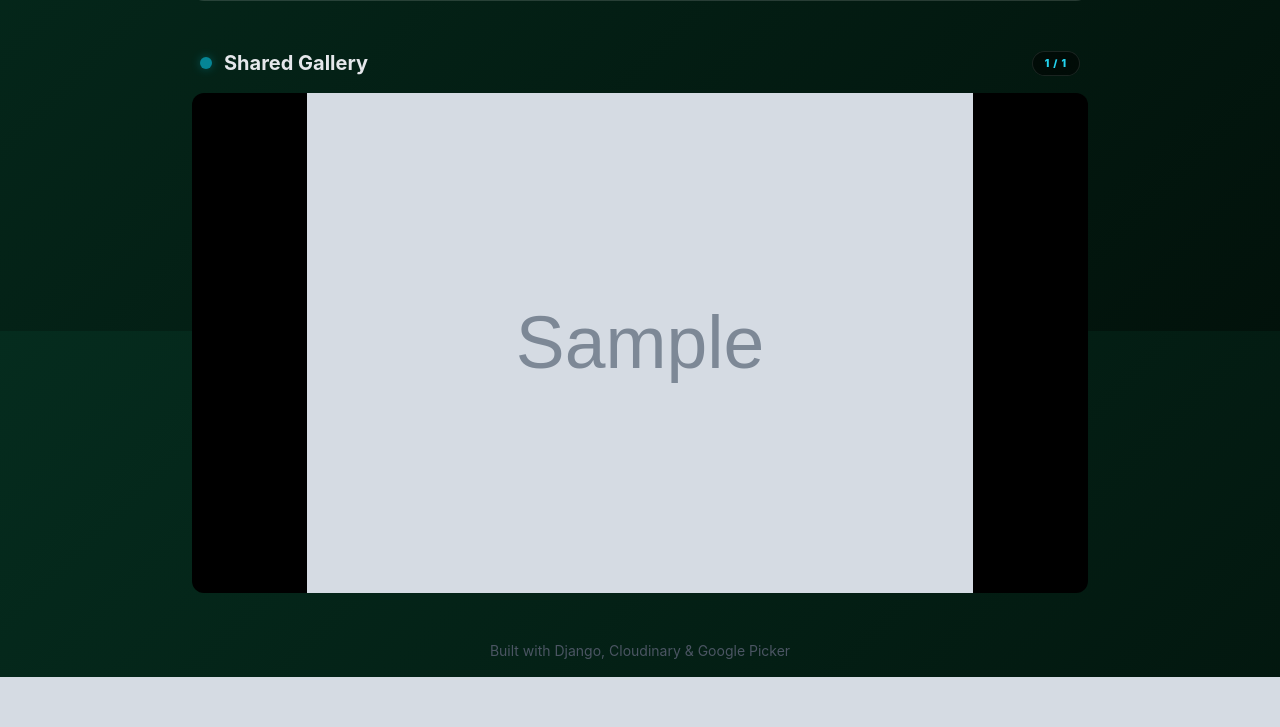
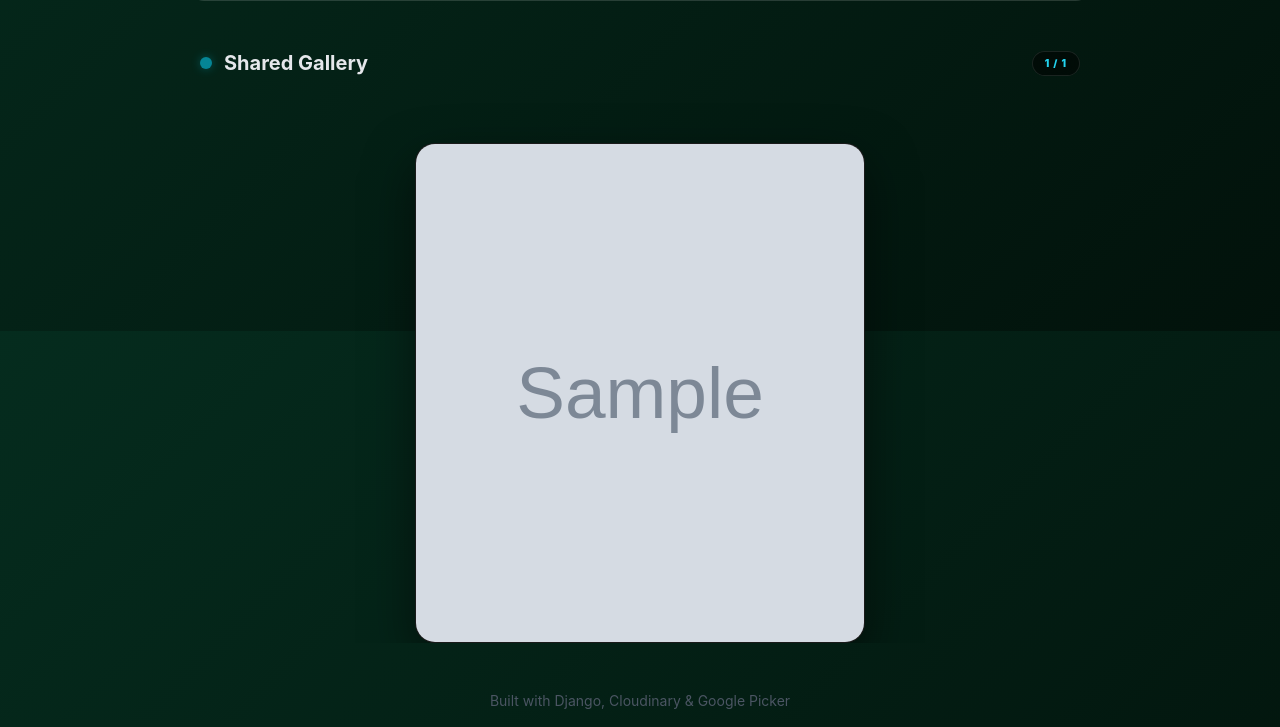
Before and after one commit to Thewackker7/The-Image-uploder, a Django app: page / in a window 1280 px wide. Shown: the part 469-1196 px from the top of the page. Before the commit the page ends 1146 px from the top, so only its background shows below. Run offline with Django 5.2, Linux system fonts and the light colour scheme; tables that the repository leaves empty hold one stand-in row (values such as "Sample post"); grey boxes marked "Sample" are stand-in pictures; some libraries are stand-ins or nearby versions.

Commit message:
Fix Swiper navigation and enhance gallery design

```diff
--- a/templates/base.html
+++ b/templates/base.html
@@ -10,7 +10,7 @@
     <!-- Swiper CSS -->
     <link rel="stylesheet" href="https://cdn.jsdelivr.net/npm/swiper@11/swiper-bundle.min.css" />
 
-    <style>
+    <style type="text/tailwindcss">
         body {
             background: linear-gradient(135deg, #052c1e 0%, #02120b 100%);
             background-attachment: fixed;
@@ -27,22 +27,39 @@
 
         .swiper {
             width: 100%;
-            height: 500px;
+            height: 550px;
+            padding: 50px 0;
         }
 
         .swiper-slide {
+            width: 300px;
+            height: 400px;
             display: flex;
             align-items: center;
             justify-content: center;
             background: #000;
-            border-radius: 12px;
+            border-radius: 20px;
             overflow: hidden;
+            border: 1px solid rgba(255, 255, 255, 0.1);
+            box-shadow: 0 20px 50px rgba(0,0,0,0.5);
+        }
+
+        @media (min-width: 768px) {
+            .swiper-slide {
+                width: 450px;
+                height: 500px;
+            }
         }
 
         .swiper-slide img {
             width: 100%;
             height: 100%;
-            object-fit: contain;
+            object-fit: cover;
+        }
+
+        .swiper-button-next, .swiper-button-prev {
+            z-index: 100 !important;
+            filter: drop-shadow(0 0 10px rgba(6,182,212,0.5));
         }
 
         .btn-primary {
--- a/templates/core/index.html
+++ b/templates/core/index.html
@@ -208,26 +208,47 @@
     {% if posts %}
     const swiper = new Swiper('.swiper', {
         loop: true,
-        pagination: { el: '.swiper-pagination', clickable: true },
-        navigation: { nextEl: '.swiper-button-next', prevEl: '.swiper-button-prev' },
+        parallax: true,
+        speed: 800,
+        autoplay: {
+            delay: 5000,
+            disableOnInteraction: false,
+        },
+        pagination: {
+            el: '.swiper-pagination',
+            clickable: true,
+            dynamicBullets: true
+        },
+        navigation: {
+            nextEl: '.swiper-button-next',
+            prevEl: '.swiper-button-prev'
+        },
         effect: 'coverflow',
         coverflowEffect: {
-            rotate: 10,
+            rotate: 20,
             stretch: 0,
-            depth: 200,
+            depth: 300,
             modifier: 1,
             slideShadows: true,
         },
         centeredSlides: true,
         slidesPerView: 'auto',
         on: {
+            init: function () {
+                updateCounter(this);
+            },
             slideChange: function () {
-                const total = this.slides.filter(s => !s.classList.contains('swiper-slide-duplicate')).length;
-                const current = this.realIndex + 1;
-                document.getElementById('gallery-counter').textContent = `${current} / ${total}`;
+                updateCounter(this);
             }
         }
     });
+
+    function updateCounter(s) {
+        const total = document.querySelectorAll('.swiper-slide:not(.swiper-slide-duplicate)').length;
+        const current = s.realIndex + 1;
+        const counter = document.getElementById('gallery-counter');
+        if (counter) counter.textContent = `${current} / ${total}`;
+    }
     {% endif %}
 
     // Google Picker API Logic
```
